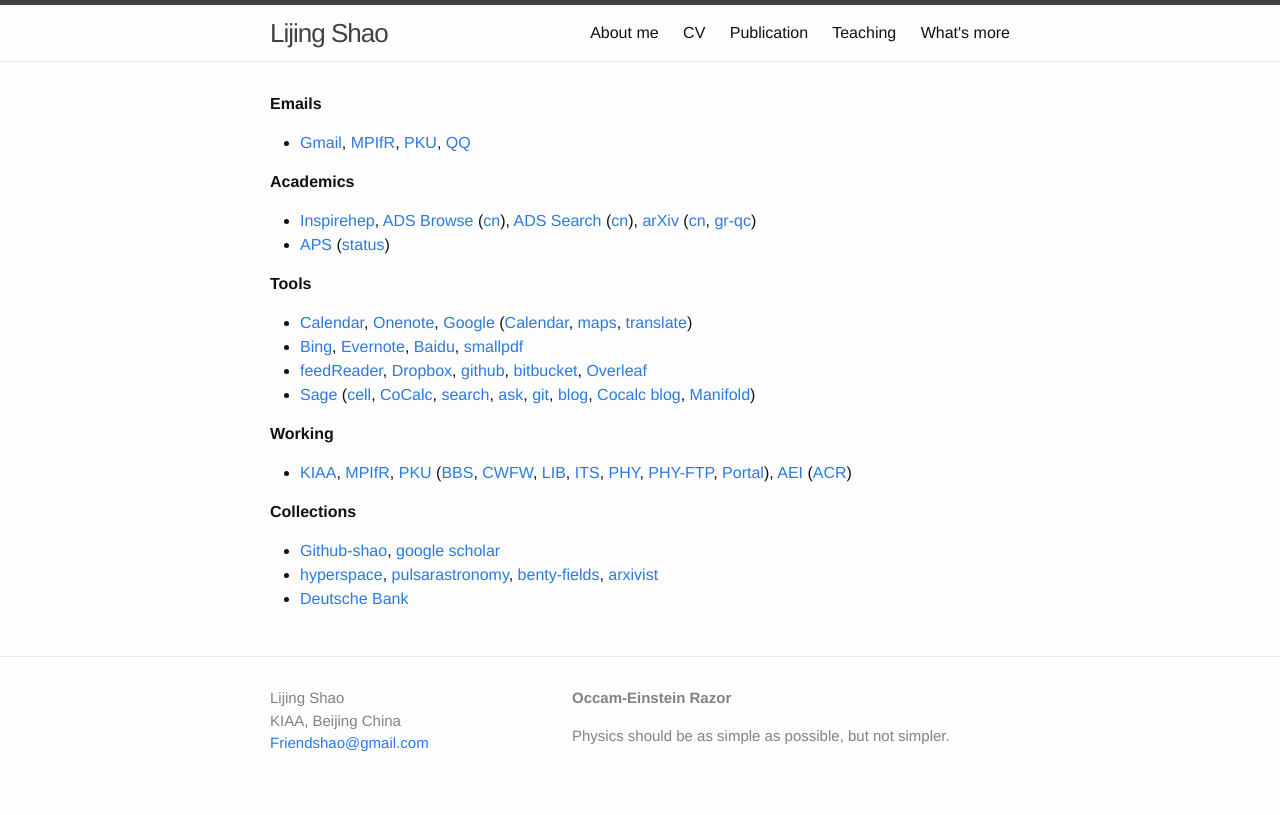
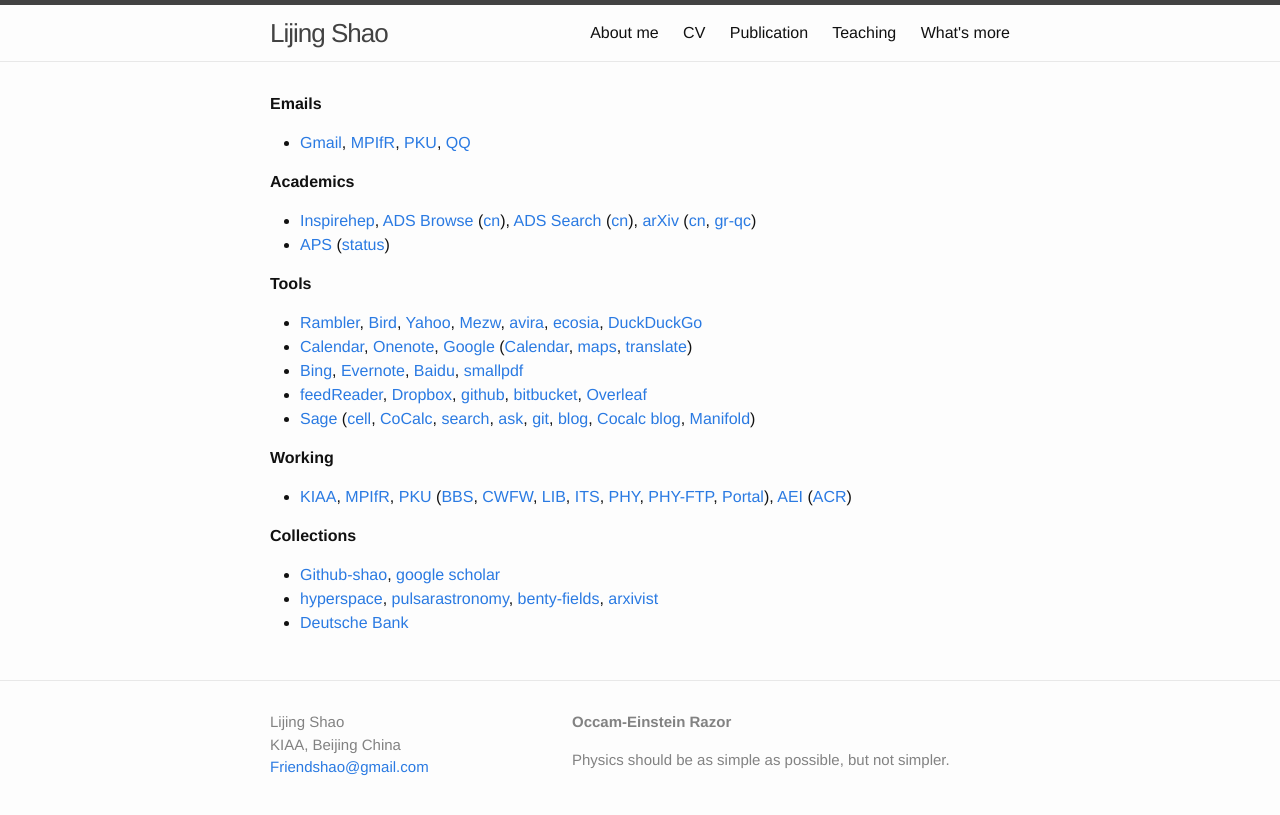
Before and after one commit to Friendshao/Friendshao.github.io, a Jekyll site: the page built from docs/freqlink.md, in a window 1280 px wide. Shown: the top 815 px of the page. Built offline with Jekyll 4.4.1, drawn with Linux system fonts in a browser that asks for light colours.

Commit message:
add searches

```diff
--- a/docs/freqlink.md
+++ b/docs/freqlink.md
@@ -23,6 +23,13 @@
 
 **Tools**
 
+- [Rambler](https://r0.ru/),
+  [Bird](http://bird.so/),
+  [Yahoo](https://sg.search.yahoo.com),
+  [Mezw](https://so.mezw.com/),
+  [avira](https://search.avira.com/),
+  [ecosia](http://www.ecosia.org/),
+  [DuckDuckGo](https://duckduckgo.com/)
 - [Calendar](https://calendar.google.com/calendar/r),
   [Onenote](https://www.onenote.com/),
   [Google](http://www.google.com/ncr)
```
